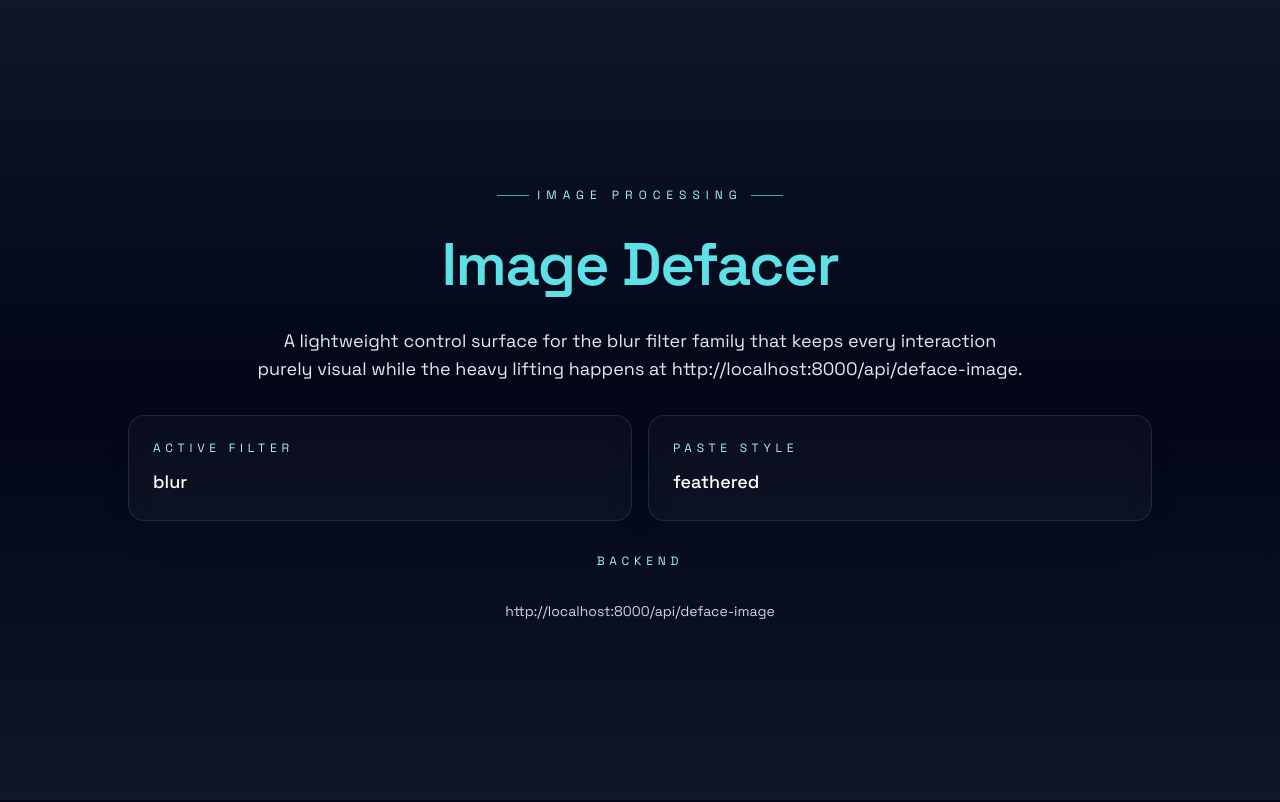
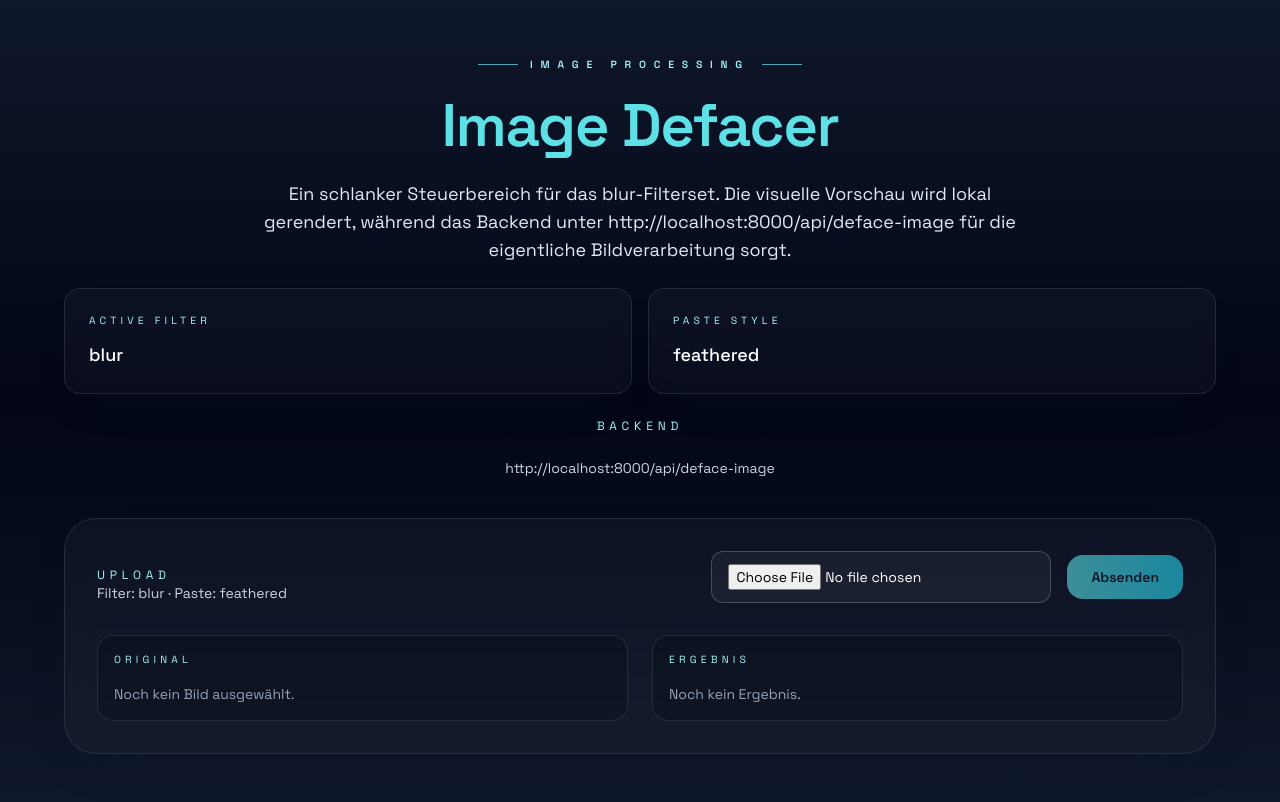
Before and after one commit to DerIngo/deface-frontend, a React (Vite) app: page / in a window 1280 px wide. Built offline with nearby package versions, Linux system fonts and the light colour scheme.

Commit message:
Add API integration and blob handling

```diff
--- a/package.json
+++ b/package.json
@@ -28,6 +28,7 @@
     "eslint-plugin-react-hooks": "^4.6.0",
     "eslint-plugin-react-refresh": "^0.4.1",
     "happy-dom": "^20.4.0",
+    "msw": "^1.2.1",
     "postcss": "^8.5.6",
     "tailwindcss": "^3.4.12",
     "typescript": "^5.0.2",
--- a/src/App.tsx
+++ b/src/App.tsx
@@ -1,36 +1,150 @@
+import { ChangeEvent, FormEvent, useEffect, useState } from 'react'
 import { FILTER_NAMES, PASTE_ELLIPSE_NAMES } from './config/constants'
 import { getPrimaryDefaceEndpoint } from './services/apiClient'
+import { processImage } from './services/imageService'
 
-const detailRows = [
+const detailRows: Array<{ label: string; value: string }> = [
   { label: 'Active filter', value: FILTER_NAMES.join(', ') },
   { label: 'Paste style', value: PASTE_ELLIPSE_NAMES.join(', ') },
 ]
 
+const PRIMARY_FILTER = FILTER_NAMES[0]
+const PRIMARY_PASTE = PASTE_ELLIPSE_NAMES[0]
+
 function App() {
   const endpoint = getPrimaryDefaceEndpoint()
+  const [selectedFile, setSelectedFile] = useState<File | null>(null)
+  const [previewUrl, setPreviewUrl] = useState<string | null>(null)
+  const [resultUrl, setResultUrl] = useState<string | null>(null)
+  const [error, setError] = useState<string | null>(null)
+  const [isSubmitting, setIsSubmitting] = useState(false)
+
+  const handleFileChange = (event: ChangeEvent<HTMLInputElement>) => {
+    const file = event.currentTarget.files?.[0] ?? null
+    setSelectedFile(file)
+    setError(null)
+    setPreviewUrl(() => (file ? URL.createObjectURL(file) : null))
+  }
+
+  useEffect(() => {
+    return () => {
+      if (previewUrl) {
+        URL.revokeObjectURL(previewUrl)
+      }
+    }
+  }, [previewUrl])
+
+  useEffect(() => {
+    return () => {
+      if (resultUrl) {
+        URL.revokeObjectURL(resultUrl)
+      }
+    }
+  }, [resultUrl])
+
+  const handleSubmit = async (event: FormEvent) => {
+    event.preventDefault()
+    if (!selectedFile) {
+      setError('Bitte wähle zuerst ein Bild aus.')
+      return
+    }
+
+    setIsSubmitting(true)
+    setError(null)
+
+    try {
+      const url = await processImage(selectedFile, PRIMARY_FILTER, PRIMARY_PASTE)
+      setResultUrl((current) => {
+        if (current) {
+          URL.revokeObjectURL(current)
+        }
+        return url
+      })
+    } catch (err) {
+      const message = err instanceof Error ? err.message : 'Der Upload konnte nicht abgeschlossen werden.'
+      setError(message)
+    } finally {
+      setIsSubmitting(false)
+    }
+  }
 
   return (
-    <div className="min-h-screen bg-gradient-to-b from-deface-ink via-slate-950 to-deface-ink text-white flex items-center justify-center px-6">
-      <main className="w-full max-w-5xl text-center space-y-8 py-16">
-        <div className="inline-flex items-center justify-center gap-2 text-xs uppercase tracking-[0.5em] text-cyan-200">
-          <span className="h-px w-8 bg-cyan-300/70" aria-hidden />
+    <div className="min-h-screen bg-gradient-to-b from-deface-ink via-slate-950 to-deface-ink text-white flex items-center justify-center px-6 py-12">
+      <main className="w-full max-w-6xl space-y-10">
+        <section className="text-center space-y-6">
+          <div className="inline-flex items-center justify-center gap-3 text-[0.65rem] font-semibold uppercase tracking-[0.75em] text-cyan-200">
+            <span className="h-px w-10 bg-cyan-300/70" aria-hidden />
             Image processing
-          <span className="h-px w-8 bg-cyan-300/70" aria-hidden />
+            <span className="h-px w-10 bg-cyan-300/70" aria-hidden />
           </div>
           <h1 className="text-5xl sm:text-6xl font-semibold text-deface-azure tracking-tight">Image Defacer</h1>
-        <p className="text-base sm:text-lg text-slate-200 max-w-3xl mx-auto">
-          A lightweight control surface for the {FILTER_NAMES.join(', ')} filter family that keeps every interaction purely visual while the heavy lifting happens at {endpoint}.
+          <p className="mx-auto max-w-3xl text-base leading-relaxed text-slate-200 sm:text-lg">
+            Ein schlanker Steuerbereich für das {FILTER_NAMES.join(', ')}-Filterset. Die visuelle Vorschau wird lokal gerendert, während das Backend unter {endpoint} für die eigentliche Bildverarbeitung sorgt.
           </p>
           <div className="grid gap-4 md:grid-cols-2">
             {detailRows.map((detail) => (
               <article key={detail.label} className="rounded-2xl border border-white/10 bg-white/[0.03] p-6 text-left shadow-[0_20px_45px_-30px_rgba(15,23,42,0.8)] backdrop-blur">
-              <p className="text-xs uppercase tracking-[0.4em] text-cyan-200">{detail.label}</p>
+                <p className="text-[0.65rem] uppercase tracking-[0.4em] text-cyan-200">{detail.label}</p>
                 <p className="mt-3 text-lg font-medium text-white">{detail.value}</p>
               </article>
             ))}
           </div>
           <p className="text-xs uppercase tracking-[0.4em] text-cyan-200">Backend</p>
           <p className="text-sm text-slate-300">{endpoint}</p>
+        </section>
+
+        <section className="rounded-[32px] border border-white/10 bg-white/[0.03] p-8 shadow-2xl shadow-[0_20px_60px_-40px_rgba(15,23,42,0.9)] backdrop-blur-lg">
+          <div className="flex flex-col gap-4 md:flex-row md:items-end md:justify-between">
+            <div>
+              <p className="text-xs uppercase tracking-[0.4em] text-cyan-200">Upload</p>
+              <p className="text-sm text-slate-300">Filter: {PRIMARY_FILTER} · Paste: {PRIMARY_PASTE}</p>
+            </div>
+            <form className="flex flex-col gap-3 md:flex-row md:items-center md:gap-4" onSubmit={handleSubmit}>
+              <label className="flex-1">
+                <span className="sr-only">Bild auswählen</span>
+                <input
+                  type="file"
+                  accept="image/*"
+                  className="w-full rounded-xl border border-white/20 bg-white/5 px-4 py-3 text-sm text-white transition focus:border-cyan-400 focus:outline-none"
+                  onChange={handleFileChange}
+                />
+                {selectedFile && <p className="mt-2 text-xs text-slate-300">{selectedFile.name}</p>}
+              </label>
+              <button
+                type="submit"
+                disabled={isSubmitting || !selectedFile}
+                className="inline-flex items-center justify-center rounded-2xl bg-gradient-to-r from-deface-azure to-cyan-400 px-6 py-3 text-sm font-semibold text-slate-900 transition disabled:opacity-60"
+              >
+                {isSubmitting ? 'Lade hoch …' : 'Absenden'}
+              </button>
+            </form>
+          </div>
+
+          {error && (
+            <p role="alert" className="mt-3 rounded-2xl border border-rose-300/70 bg-rose-500/10 px-4 py-3 text-sm text-rose-200">
+              {error}
+            </p>
+          )}
+
+          <div className="mt-8 grid gap-6 md:grid-cols-2">
+            <figure className="rounded-2xl border border-white/10 bg-black/20 p-4 text-left">
+              <p className="text-[0.65rem] uppercase tracking-[0.4em] text-cyan-200">Original</p>
+              {previewUrl ? (
+                <img src={previewUrl} alt="Ausgewähltes Originalbild" className="mt-4 h-48 w-full rounded-xl object-contain" />
+              ) : (
+                <p className="mt-4 text-sm text-slate-400">Noch kein Bild ausgewählt.</p>
+              )}
+            </figure>
+            <figure className="rounded-2xl border border-white/10 bg-black/20 p-4 text-left">
+              <p className="text-[0.65rem] uppercase tracking-[0.4em] text-cyan-200">Ergebnis</p>
+              {resultUrl ? (
+                <img src={resultUrl} alt="Vom Backend erzeugtes Bild" className="mt-4 h-48 w-full rounded-xl object-contain" />
+              ) : (
+                <p className="mt-4 text-sm text-slate-400">Noch kein Ergebnis.</p>
+              )}
+            </figure>
+          </div>
+        </section>
       </main>
     </div>
   )
--- /dev/null
+++ b/src/mocks/server.ts
@@ -0,0 +1,3 @@
+import { setupServer } from 'msw/node'
+
+export const server = setupServer()
--- /dev/null
+++ b/src/services/imageService.ts
@@ -0,0 +1,29 @@
+import { FilterName, PasteEllipseName } from '../config/constants'
+import { getPrimaryDefaceEndpoint } from './apiClient'
+
+const IMAGE_FIELD_NAME = 'image'
+const FILTER_FIELD_NAME = 'filterName'
+const PASTE_FIELD_NAME = 'pasteEllipseName'
+
+export const processImage = async (
+  file: File,
+  filterName: FilterName,
+  pasteEllipseName: PasteEllipseName,
+): Promise<string> => {
+  const formData = new FormData()
+  formData.append(IMAGE_FIELD_NAME, file)
+  formData.append(FILTER_FIELD_NAME, filterName)
+  formData.append(PASTE_FIELD_NAME, pasteEllipseName)
+
+  const response = await fetch(getPrimaryDefaceEndpoint(), {
+    method: 'POST',
+    body: formData,
+  })
+
+  if (!response.ok) {
+    throw new Error(`Image processing failed (${response.status})`)
+  }
+
+  const blob = await response.blob()
+  return URL.createObjectURL(blob)
+}
--- a/src/services/index.ts
+++ b/src/services/index.ts
@@ -1 +1,2 @@
 export * from './apiClient'
+export * from './imageService'
--- a/src/setupTests.ts
+++ b/src/setupTests.ts
@@ -1 +1,26 @@
 import '@testing-library/jest-dom'
+import { afterAll, afterEach, beforeAll } from 'vitest'
+import { server } from './mocks/server'
+
+const { Headers: NativeHeaders } = globalThis
+
+if (NativeHeaders && typeof (NativeHeaders.prototype as { all?: unknown }).all !== 'function') {
+  class HeadersWithAll extends NativeHeaders {
+    all() {
+      const accumulator: Record<string, string[]> = {}
+      this.forEach((value, name) => {
+        const normalizedName = name.toLowerCase()
+        if (!accumulator[normalizedName]) {
+          accumulator[normalizedName] = []
+        }
+        accumulator[normalizedName].push(value)
+      })
+      return accumulator
+    }
+  }
+  globalThis.Headers = HeadersWithAll as typeof Headers
+}
+
+beforeAll(() => server.listen({ onUnhandledRequest: 'warn' }))
+afterEach(() => server.resetHandlers())
+afterAll(() => server.close())
```
Also changed, not shown: 2 other files (tests, documents, lock files or other folders). Lines whose indentation alone changed are shown as unchanged.
